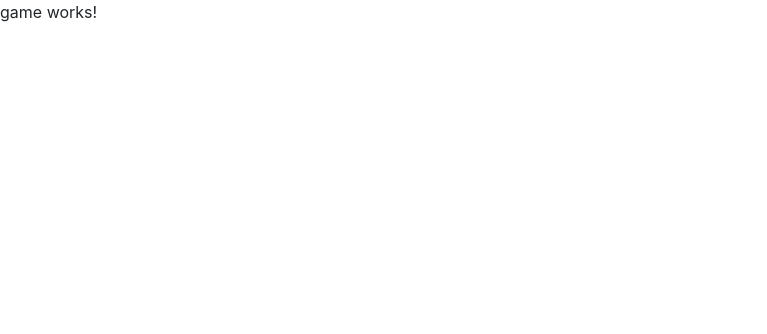
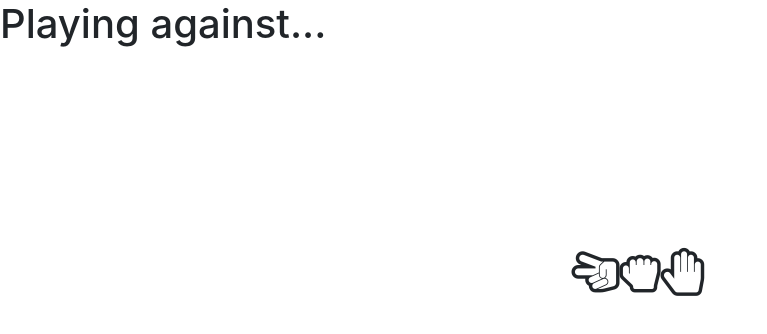
Before and after one commit to NDN87/spel-web, an Angular app: page /game/1 in a window 1280 px wide. Shown: the top 334 px of the page, without its empty margins (0-767 px from the left). Built offline with nearby package versions, Linux system fonts and the light colour scheme.

Commit message:
lite fina knappar

```diff
--- a/angular.json
+++ b/angular.json
@@ -25,6 +25,7 @@
             ],
             "styles": [
               "node_modules/bootstrap/dist/css/bootstrap.css",
+              "node_modules/font-awesome/css/font-awesome.css",
               "src/styles.css"
             ],
             "scripts": [
--- a/package.json
+++ b/package.json
@@ -20,6 +20,7 @@
     "@angular/platform-browser-dynamic": "~11.0.9",
     "@angular/router": "~11.0.9",
     "bootstrap": "^4.5.3",
+    "font-awesome": "^4.7.0",
     "jquery": "^3.5.1",
     "rxjs": "~6.6.0",
     "tslib": "^2.0.0",
--- a/src/app/game/game.component.css
+++ b/src/app/game/game.component.css
@@ -0,0 +1,11 @@
+.center {
+  display: flex;
+  margin-top: 200px;
+  justify-content: center;
+  align-items: center;
+}
+.center-buttons {
+  display: flex;
+  justify-content: center;
+  align-items: center;
+}
--- a/src/app/game/game.component.html
+++ b/src/app/game/game.component.html
@@ -1 +1,20 @@
-<p>game works!</p>
+<h1>Playing against...</h1>
+<div>
+  <div class="center">
+<span (click)="select('SCISSORS')">
+  <i *ngIf="choice==='SCISSORS'" class="fa fa-hand-scissors-o fa-5x"></i>
+  <i *ngIf="choice!=='SCISSORS'" class="fa fa-hand-scissors-o fa-3x"></i>
+</span>
+    <span (click)="select('ROCK')">
+  <i *ngIf="choice==='ROCK'" class="fa fa-hand-rock-o fa-5x"></i>
+  <i *ngIf="choice!=='ROCK'" class="fa fa-hand-rock-o fa-3x"></i>
+</span>
+    <span (click)="select('PAPER')">
+  <i *ngIf="choice==='PAPER'" class="fa fa-hand-paper-o fa-5x"></i>
+  <i *ngIf="choice!=='PAPER'" class="fa fa-hand-paper-o fa-3x"></i>
+</span>
+  </div>
+  <div class="center" *ngIf="choice!==''">
+    <button type="button" class="btn btn-success">Confirm</button>
+  </div>
+</div>
--- a/src/app/game/game.component.ts
+++ b/src/app/game/game.component.ts
@@ -1,4 +1,4 @@
-import { Component, OnInit } from '@angular/core';
+import {Component, OnInit} from '@angular/core';
 
 @Component({
   selector: 'app-game',
@@ -7,9 +7,20 @@ import { Component, OnInit } from '@angular/core';
 })
 export class GameComponent implements OnInit {
 
-  constructor() { }
+  constructor() {
+  }
+
+  choice = '';
 
   ngOnInit(): void {
   }
 
+  public select(choice: string): void {
+    if (this.choice === choice) {
+      this.choice = '';
+      return;
+    }
+    this.choice = choice;
+  }
+
 }
--- a/src/app/lobby/lobby.component.html
+++ b/src/app/lobby/lobby.component.html
@@ -4,15 +4,21 @@
       <div class="input-group-prepend">
         <span class="input-group-text" id="basic-addon1">Name</span>
       </div>
-      <input type="text" class="form-control" placeholder="Your player name"  formControlName="name">
+      <input type="text" class="form-control" placeholder="Your player name" formControlName="name">
     </div>
-    <div class="input-group mb-3">
-      <div class="input-group-prepend">
-        <span class="input-group-text" id="basic-addon2 ">Game ID</span>
+    <div>
+      <div class="input-group mb-3">
+        <div class="input-group-prepend">
+          <span class="input-group-text" id="basic-addon2 ">Game ID</span>
+        </div>
+        <input type="text" class="form-control" placeholder="Required if joining" formControlName="id"
+               (blur)="checkGameId()">
+        <sup><span class="badge badge-danger" *ngIf="invalidGameId">Invalid</span></sup>
       </div>
-      <input type="text" class="form-control" placeholder="Required if joining" formControlName="id">
     </div>
-    <button type="button" class="btn btn-primary" (click)="join()">Join game</button>
-    <button type="button" class="btn btn-secondary" (click)="create()">Create game</button>
+    <button type="button" class="btn btn-primary" (click)="create()">Create game</button>
+    <button type="button" class="btn btn-secondary" (click)="join()" style="margin:5px;" [disabled]="invalidGameId">Join
+      game
+    </button>
   </form>
 </div>
--- a/src/app/lobby/lobby.component.ts
+++ b/src/app/lobby/lobby.component.ts
@@ -19,11 +19,21 @@ export class LobbyComponent implements OnInit {
     id: '',
     name: ''
   });
+  invalidGameId = undefined;
   ngOnInit(): void {
   }
 
   join(): void {
     this.router.navigateByUrl(`game/${this.lobbyForm.get('id').value}`);
+  }
+
+  checkGameId(): void{
+    if (this.lobbyForm.get('id').value === ''){
+      this.invalidGameId = undefined;
+      return;
+    }
+    const regexForUUID = new RegExp('\\b[0-9a-f]{8}\\b-[0-9a-f]{4}-[0-9a-f]{4}-[0-9a-f]{4}-\\b[0-9a-f]{12}\\b');
+    this.invalidGameId = !regexForUUID.test(this.lobbyForm.get('id').value);
   }
 
   create(): void{
```
Also changed, not shown: 1 other file (tests, documents, lock files or other folders).
